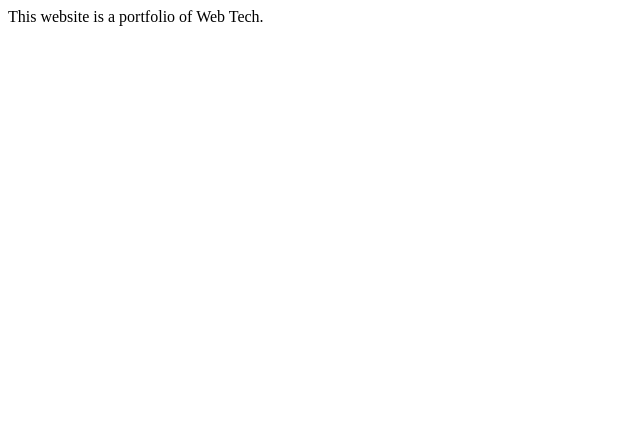
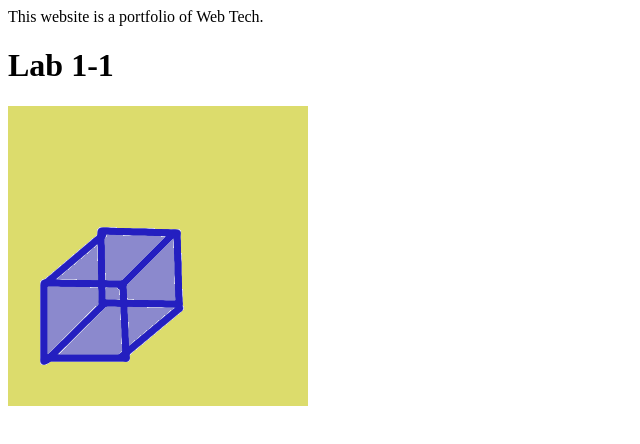
Before and after one commit to Jescher2/Jescher2.github.io, a plain HTML site: page index.html in a window 1280 px wide. Shown: the whole page, without its empty margins (0-640 px from the left). Drawn offline with Linux system fonts and the light colour scheme.

Commit message:
adding files

```diff
--- a/index.html
+++ b/index.html
@@ -10,6 +10,15 @@
 
 <body>
     This website is a portfolio of Web Tech.
+
+    <h1>
+    Lab 1-1
+    </h1>
+
+    <p>
+    <img src="images/lab1-1.gif.gif">
+
+    </p>
 </body>
 
 </html>
```
Also changed, not shown: images/lab1-1.gif.gif (added).
